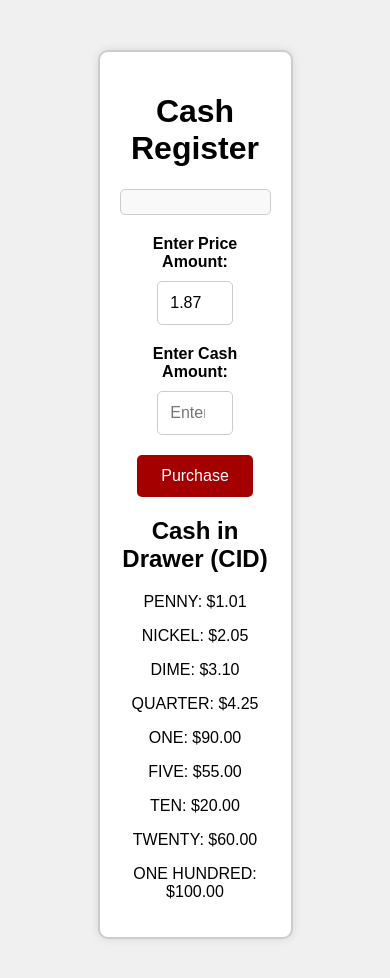
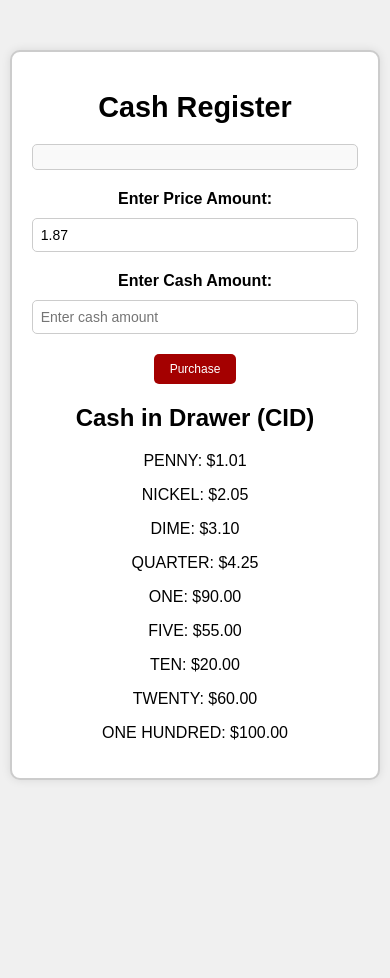
Before and after one commit to MarcAT92/FFC-javascript-beta, a plain HTML site: page Cash Register App/index.html in a window 390 px wide. After the commit the page ends 844 px from the top, so only its background shows below. Drawn offline with Linux system fonts and the light colour scheme.

Commit message:
Update styles.css

```diff
--- a/Cash Register App/styles.css
+++ b/Cash Register App/styles.css
@@ -1,3 +1,4 @@
+/* Basic styling for body */
 body {
     font-family: Arial, sans-serif;
     background-color: #f0f0f0;
@@ -5,6 +6,7 @@ body {
     padding: 0;
 }
 
+/* Container styling */
 .container {
     max-width: 50%;
     margin: 50px auto;
@@ -17,10 +19,12 @@ body {
     box-sizing: border-box;
 }
 
+/* Input container styling */
 .input-container {
     margin-bottom: 20px;
 }
 
+/* CD container styling */
 .cd-container {
     max-width: 500px;
     margin: 50px auto;
@@ -29,6 +33,7 @@ body {
     color: green;
 }
 
+/* Heading styling */
 h1 {
     display: block;
     margin-left: auto;
@@ -36,12 +41,14 @@ h1 {
     text-align: center;
 }
 
+/* Label styling */
 label {
     display: block;
     margin-bottom: 10px;
     font-weight: bold;
 }
 
+/* Text input field styling */
 input[type="text"] {
     width: calc(100% - 20px);
     padding: 10px;
@@ -49,6 +56,8 @@ input[type="text"] {
     border: 1px solid #ced4da;
     border-radius: 4px;
 }
+
+/* Number input field styling */
 .input-container input[type="number"] {
     width: 50%;
     padding: 12px;
@@ -58,10 +67,12 @@ input[type="text"] {
     box-sizing: border-box;
 }
 
+/* Button container styling */
 .button-container {
     text-align: center;
 }
 
+/* Button styling */
 .button-container button {
     padding: 12px 24px;
     font-size: 16px;
@@ -73,10 +84,12 @@ input[type="text"] {
     transition: background-color 0.3s;
 }
 
+/* Button hover effect */
 .button-container button:hover {
     background-color: #228b22;
 }
 
+/* Change due section styling */
 #change-due {
     margin-top: 20px;
     padding: 12px;
@@ -85,3 +98,61 @@ input[type="text"] {
     border: 1px solid #ccc;
     border-radius: 5px;
 }
+
+/* Media Queries for responsive design */
+
+/* For tablets (max-width: 768px) */
+@media (max-width: 768px) {
+    /* Adjust the width of the container */
+    .container {
+        max-width: 80%;
+    }
+
+    /* Adjust the width of the number input field */
+    .input-container input[type="number"] {
+        width: 100%;
+    }
+
+    /* Button padding and font-size adjustments */
+    .button-container button {
+        padding: 10px 20px;
+        font-size: 14px;
+    }
+
+    /* Adjust heading size */
+    h1 {
+        font-size: 2rem;
+    }
+}
+
+/* For mobile devices (max-width: 480px) */
+@media (max-width: 480px) {
+    /* Further adjust the width of the container */
+    .container {
+        max-width: 95%;
+    }
+
+    /* Make the input fields more responsive */
+    input[type="text"], .input-container input[type="number"] {
+        width: 100%;
+        padding: 8px;
+        font-size: 14px;
+    }
+
+    /* Further adjust button styling */
+    .button-container button {
+        padding: 8px 16px;
+        font-size: 12px;
+    }
+
+    /* Adjust the font size of the heading */
+    h1 {
+        font-size: 1.8rem;
+    }
+
+    /* Adjust margins and padding for smaller screens */
+    .cd-container {
+        margin: 20px auto;
+        padding: 15px;
+    }
+}
```
